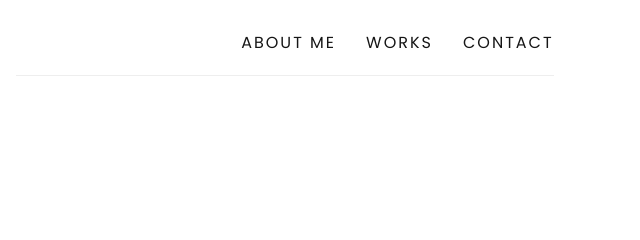
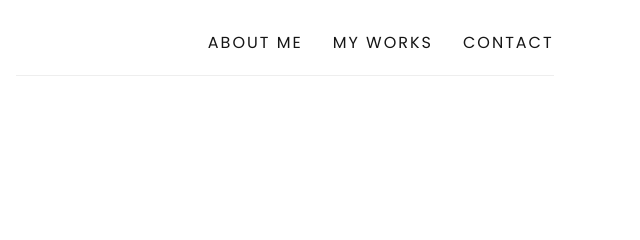
Before and after one commit to firmansyahfachmi/firmansyahfachmi.github.io, a website: page src/index.html in a window 1280 px wide. Shown: the top 240 px of the page, 624-1264 px from the left. Drawn offline with nearby package versions, Linux system fonts and the light colour scheme; files that its build step writes are made by us from their sources; files whose address does not match are found by name.

Commit message:
Update index.html

```diff
--- a/src/index.html
+++ b/src/index.html
@@ -16,7 +16,7 @@
           <a href="">About Me</a>
         </li>
         <li class="head-nav-link">
-          <a href="">Works</a>
+          <a href="">My Works</a>
         </li>
         <li class="head-nav-link">
           <a href="">Contact</a>
```
